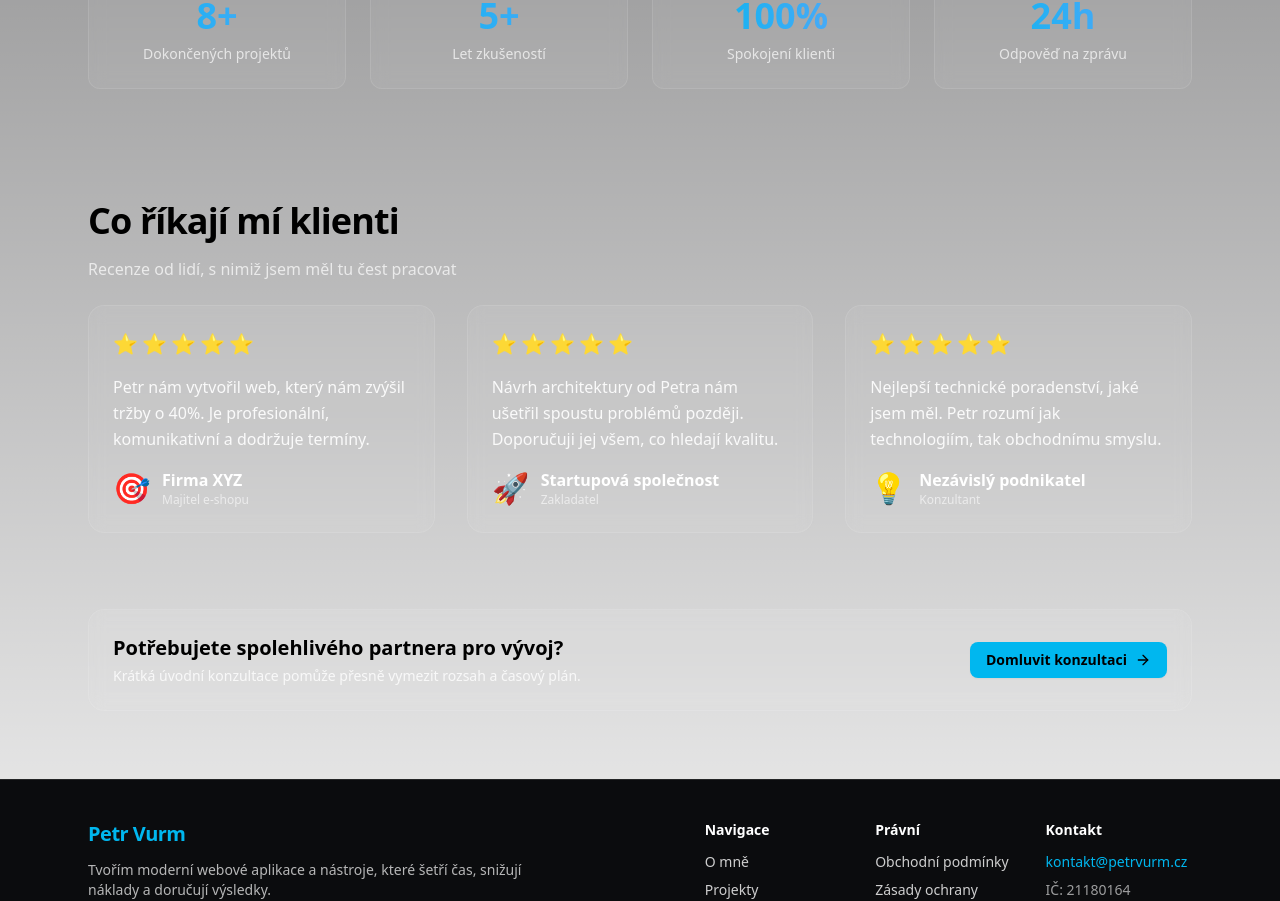
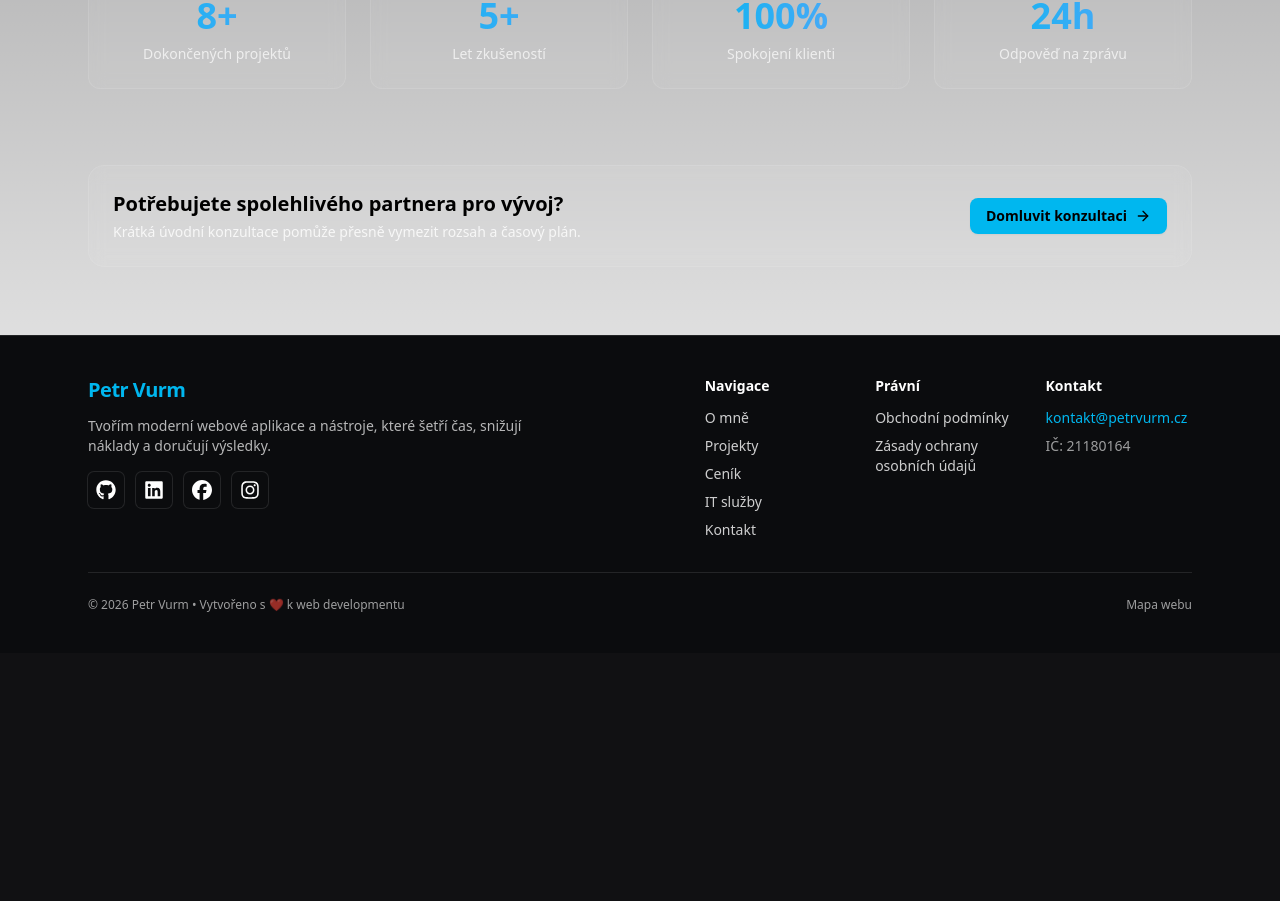
Before and after one commit to ultronstudio/petrvurm_cz, a Next.js app: page / in a window 1280 px wide. Shown: the part 1713-2614 px from the top of the page. After the commit the page ends 2366 px from the top, so only its background shows below. Built offline with nearby package versions, Linux system fonts and the light colour scheme.

Commit message:
recenze removal

```diff
--- a/app/page.tsx
+++ b/app/page.tsx
@@ -247,67 +247,6 @@ export default function Home() {
         </div>
       </section>
 
-      {/* TESTIMONIALS */}
-      <section className="py-14 md:py-18">
-        <div className="container mx-auto max-w-6xl px-4 md:px-6">
-          <motion.div
-            variants={fadeUp}
-            initial="hidden"
-            whileInView="show"
-            viewport={{ once: true, margin: "-80px" }}
-            className="mb-6"
-          >
-            <h2 className="text-3xl md:text-4xl font-bold tracking-tight">Co říkají mí klienti</h2>
-            <p className="mt-4 max-w-3xl text-white/70">Recenze od lidí, s nimiž jsem měl tu čest pracovat</p>
-          </motion.div>
-
-          <div className="grid grid-cols-1 gap-8 md:grid-cols-3">
-            {[
-              {
-                name: "Firma XYZ",
-                role: "Majitel e-shopu",
-                text: "Petr nám vytvořil web, který nám zvýšil tržby o 40%. Je profesionální, komunikativní a dodržuje termíny.",
-                avatar: "🎯"
-              },
-              {
-                name: "Startupová společnost",
-                role: "Zakladatel",
-                text: "Návrh architektury od Petra nám ušetřil spoustu problémů později. Doporučuji jej všem, co hledají kvalitu.",
-                avatar: "🚀"
-              },
-              {
-                name: "Nezávislý podnikatel",
-                role: "Konzultant",
-                text: "Nejlepší technické poradenství, jaké jsem měl. Petr rozumí jak technologiím, tak obchodnímu smyslu.",
-                avatar: "💡"
-              }
-            ].map(({ name, role, text, avatar }, i) => (
-              <motion.div
-                key={name}
-                variants={fadeUp}
-                initial="hidden"
-                whileInView="show"
-                viewport={{ once: true, margin: "-80px" }}
-                custom={i}
-                className="rounded-2xl border border-white/10 bg-white/5 p-6 backdrop-blur"
-              >
-                <div className="flex items-start gap-1 text-xl mb-4">
-                  {"⭐⭐⭐⭐⭐".split("").map((star, i) => <span key={i}>{star}</span>)}
-                </div>
-                <p className="text-white/90 leading-relaxed">{text}</p>
-                <div className="mt-4 flex items-center gap-3">
-                  <div className="text-3xl">{avatar}</div>
-                  <div>
-                    <p className="font-semibold text-white">{name}</p>
-                    <p className="text-xs text-white/60">{role}</p>
-                  </div>
-                </div>
-              </motion.div>
-            ))}
-          </div>
-        </div>
-      </section>
-
       {/* CTA STRIP */}
       <section className="relative py-6 md:py-5">
         <div className="pointer-events-none absolute inset-x-0 -top-16 -z-10 h-32" />
```
